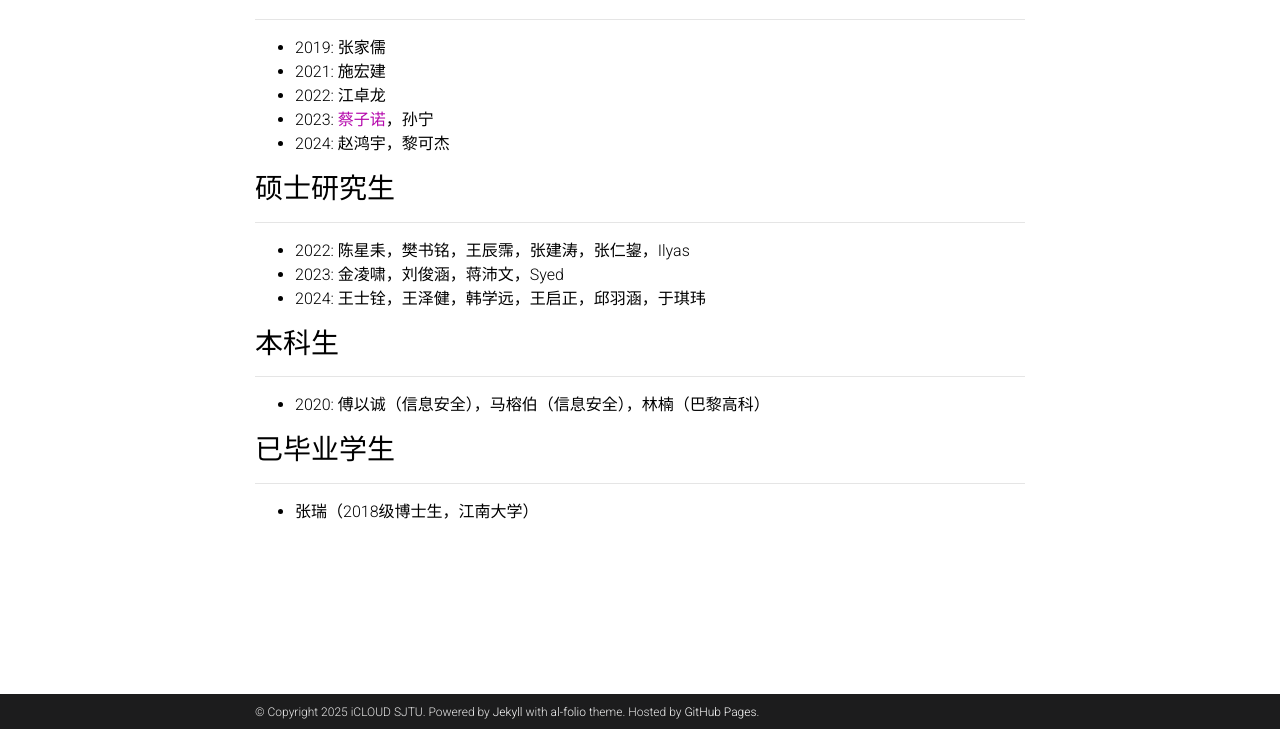
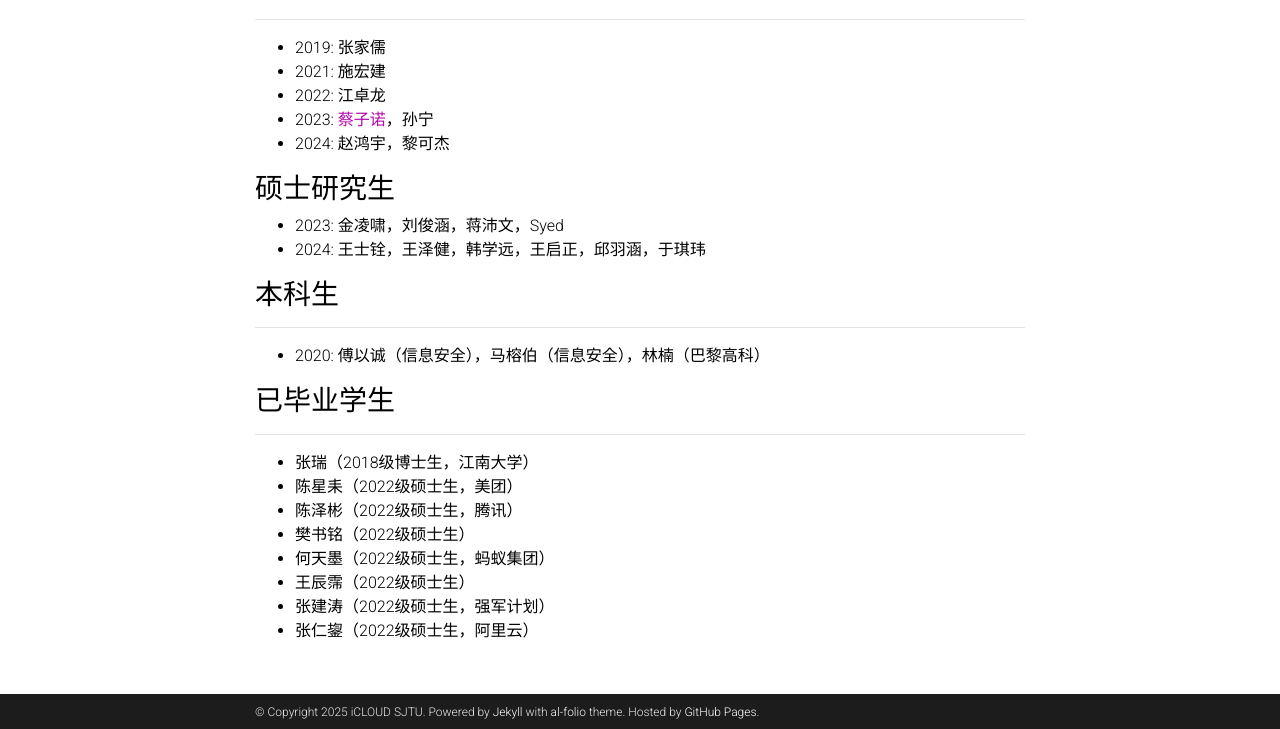
Before and after one commit to AISIGSJTU/AISIGSJTU.github.io, a Jekyll site: the page built from _pages/team.md, in a window 1280 px wide and 1040 px high. Shown: the part 311-1040 px from the top of the window. Built offline with Jekyll 4.4.1, drawn with Linux system fonts in a browser that asks for light colours; comment, search, counter and statistics services are not loaded; a style sheet for code colours, icons or effects is not loaded.

Commit message:
update news and team information

```diff
--- a/_pages/team.md
+++ b/_pages/team.md
@@ -7,8 +7,8 @@ nav: true
 nav_order: 1
 importance: 4
 ---
+### **指导教师**
 
-### **指导教师**
 ---
 
 <div class="row">
@@ -27,9 +27,10 @@ importance: 4
 
 </div>
 
+### **博士研究生**
 
-### **博士研究生**
 ---
+
 - 2019: 张家儒
 - 2021: 施宏建
 - 2022: 江卓龙
@@ -37,15 +38,25 @@ importance: 4
 - 2024: 赵鸿宇，黎可杰
 
 ### **硕士研究生**
----
-- 2022: 陈星耒，樊书铭，王辰霈，张建涛，张仁鋆，Ilyas
+
 - 2023: 金凌啸，刘俊涵，蒋沛文，Syed
 - 2024: 王士铨，王泽健，韩学远，王启正，邱羽涵，于琪玮
 
 ### **本科生**
+
 ---
+
 - 2020: 傅以诚（信息安全），马榕伯（信息安全），林楠（巴黎高科）
 
 ### **已毕业学生**
+
 ---
+
 - 张瑞（2018级博士生，江南大学）
+- 陈星耒（2022级硕士生，美团）
+- 陈泽彬（2022级硕士生，腾讯）
+- 樊书铭（2022级硕士生）
+- 何天墨（2022级硕士生，蚂蚁集团）
+- 王辰霈（2022级硕士生）
+- 张建涛（2022级硕士生，强军计划）
+- 张仁鋆（2022级硕士生，阿里云）
```
Also changed, not shown: _news/2025_02_28_DAC.md (added, +60 -0 lines), assets/img/2025_02_27_figure1.png (added), assets/img/2025_02_27_figure2.png (added).
